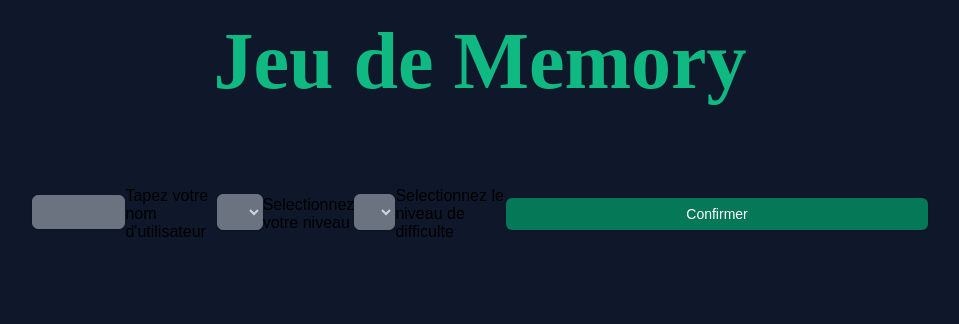
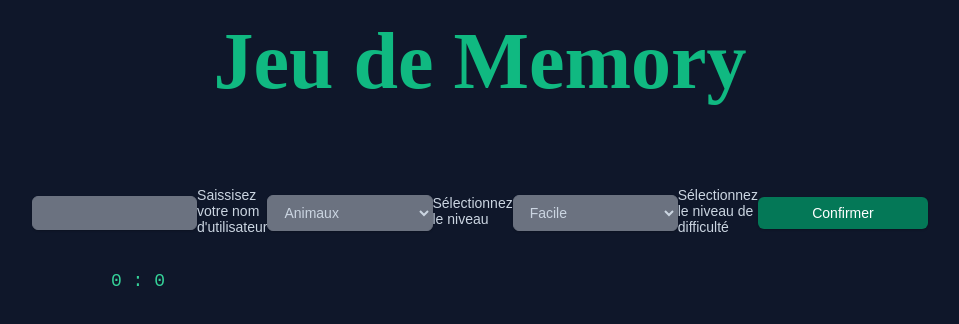
Before and after one commit to ahmed-muhammad7/SAE-2.01, a plain HTML site: page index.html in a window 1280 px wide. Both pictures are taken after a click on the element "Démarrer une nouvelle partie". Shown: the whole page, without its empty margins (160-1119 px from the left). Drawn offline with Linux system fonts and the light colour scheme.

Commit message:
correction et ajout de certains élements

```diff
--- a/index.html
+++ b/index.html
@@ -11,43 +11,39 @@
 <header><h1>Jeu de Memory</h1></header>
 
 <div class="setup-form">
-  <h2>
+    <h2>
     Démarrer une nouvelle partie
-  </h2>
+    </h2>
 </div>
 
 <!-- Ici, on modifie le html de sorte à ce qu'il corresponde bien au CSS (en lui ajoutant le formulaire game-form et ses autres balises-->
 
 <div class="game-area" hidden >
     <form class ="game-form">
-
         <div class="game-area-header">
-            <label>
-                <input type="text" name="name" required>
-            </label>Tapez votre nom d'utilisateur
-            <label>
+            <input type="text" name="name" required>
+            <label> Saissisez votre nom d'utilisateur </label>
                 <select>
                     <option value="Animaux"> Animaux </option>
                     <option value="Fruits"> Fruits </option>
                     <option value="Cartes"> Cartes </option>
                 </select>
-            </label> Selectionnez votre niveau
-            <label>
+            <label> Sélectionnez le niveau </label>
                 <select>
                     <option value="Facile"> Facile </option>
                     <option value="Moyen"> Moyen </option>
                     <option value="Difficile"> Difficile </option>
                 </select>
-            </label> Selectionnez le niveau de difficulte
-            <button type="submit" id="envoyer"> Confirmer </button>
+             <label>Sélectionnez le niveau de difficulté</label>
+            <button type="submit" id="confirmer"> Confirmer </button>
         </div>
-
-        <div class="game-board">
-
+        <div class="game-board"> <!-- à compléter (le timer) -->
+            <button id="abandon" hidden> Abandon </button>
+            <p class = "game-timer"></p>
         </div>
-
     </form>
 </div>
 
+
 </body>
 </html>
--- a/js/app.js
+++ b/js/app.js
@@ -11,6 +11,18 @@ document.querySelector(".setup-form").addEventListener("click",()=>{
     document.querySelector(".game-area").removeAttribute("hidden");
 })
 
+// La fonction qui permet de faire le timer (toujours incomplet)
+let seconds= 0;
+function updateTimer(){
+    const timer = document.querySelector(".game-timer");
+    let mins = 0;
+    let secs = 0;
+    timer.textContent = `${mins} : ${secs}`;
+    if(seconds >= 0)
+        seconds++;
+}
+updateTimer();
+setInterval(updateTimer,1000);
 
 
 document.querySelector('.game-form').addEventListener('submit', async function (event) {
```
